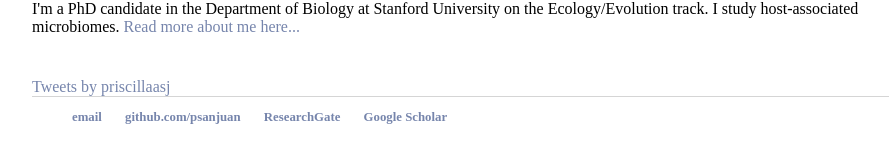
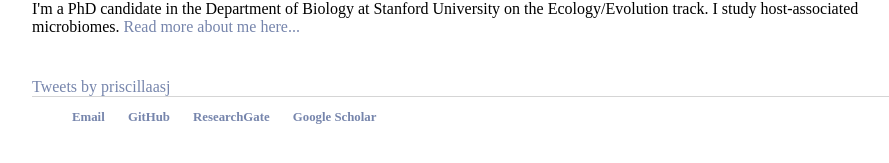
Before and after one commit to psanjuan/psanjuan.github.io, a Jekyll site: the page built from index.html, in a window 1280 px wide. Shown: the part 478-641 px from the top of the page, without its empty margins (160-1049 px from the left). Built offline with Jekyll 4.4.1, drawn with Linux system fonts in a browser that asks for light colours; comment, search, counter and statistics services are not loaded.

Commit message:
Update default.html

```diff
--- a/_layouts/default.html
+++ b/_layouts/default.html
@@ -23,8 +23,8 @@
 			</div><!-- /.container -->
 			<footer>
 	    		<ul>
-	        		<li><a href="mailto:psanjuan@stanford.edu">email</a></li>
-	        		<li><a href="https://github.com/psanjuan">github.com/psanjuan</a></li>
+	        		<li><a href="mailto:psanjuan@stanford.edu">Email</a></li>
+	        		<li><a href="https://github.com/psanjuan">GitHub</a></li>
 				<li><a href="https://www.researchgate.net/profile/Priscilla_San_Juan">ResearchGate</a></li>
   				<li><a href="https://scholar.google.com/citations?user=_LfDFZcAAAAJ&hl=en&authuser=1">Google Scholar</li>
 				</ul>
```
